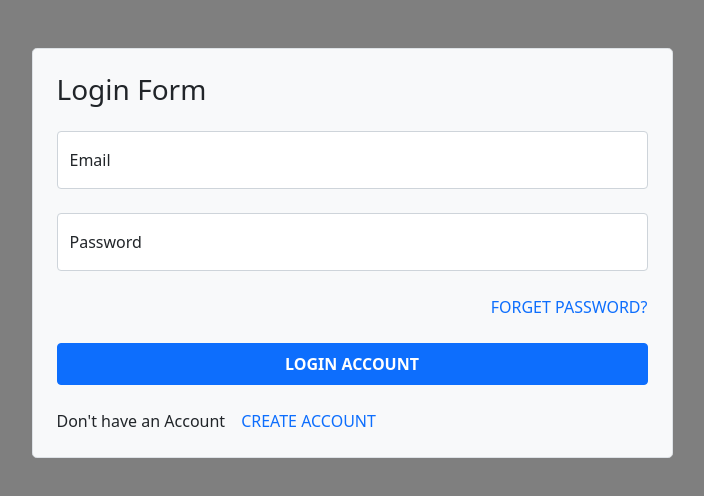
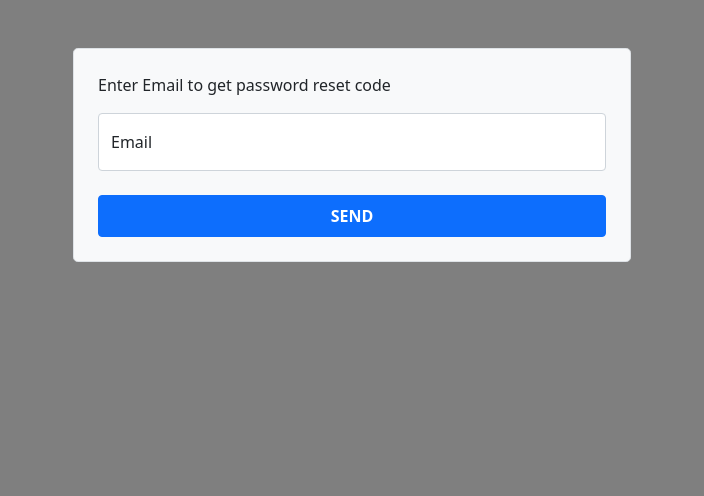
Before and after one commit to MTahir27/Firebase, a React (Create React App) app: page / in a window 1280 px wide. Shown: the top 496 px of the page, without its empty margins (288-992 px from the left). Built offline with nearby package versions, Linux system fonts and the light colour scheme.

Commit message:
Forget Password

```diff
--- a/src/App.js
+++ b/src/App.js
@@ -1,5 +1,6 @@
 import React from "react";
 import "./App.css";
+import { ForgetPassword } from "./Authentication/forgetPassword";
 import { Login } from "./Authentication/login";
 import { Register } from "./Authentication/register";
 
@@ -7,7 +8,8 @@ function App() {
   return (
     <div>
       {/* <Register /> */}
-      <Login />
+      {/* <Login /> */}
+      <ForgetPassword />
     </div>
   );
 }
--- /dev/null
+++ b/src/Authentication/forgetPassword.jsx
@@ -0,0 +1,37 @@
+import React from "react";
+import { Form, Row, Col, Button } from "react-bootstrap";
+import { InputField } from "../Components/InputField";
+
+export const ForgetPassword = () => {
+  return (
+    <div className="container">
+      <section className="d-flex justify-content-center align-item-center py-5">
+        <Col md={9} lg={7} xl={6} className="mx-auto">
+          <Form className="border p-4 rounded-3 bg-light">
+            <p className="mb-3">Enter Email to get password reset code</p>
+            <Row className="g-4">
+              <Col xs={12}>
+                <InputField
+                  label="Email"
+                  id="email"
+                  placeholder="Email"
+                  type="email"
+                />
+              </Col>
+
+              <Col xs={12}>
+                <Button
+                  variant="primary"
+                  type="submit"
+                  className="w-100 py-2 text-uppercase fw-bold"
+                >
+                  Send
+                </Button>
+              </Col>
+            </Row>
+          </Form>
+        </Col>
+      </section>
+    </div>
+  );
+};
```
